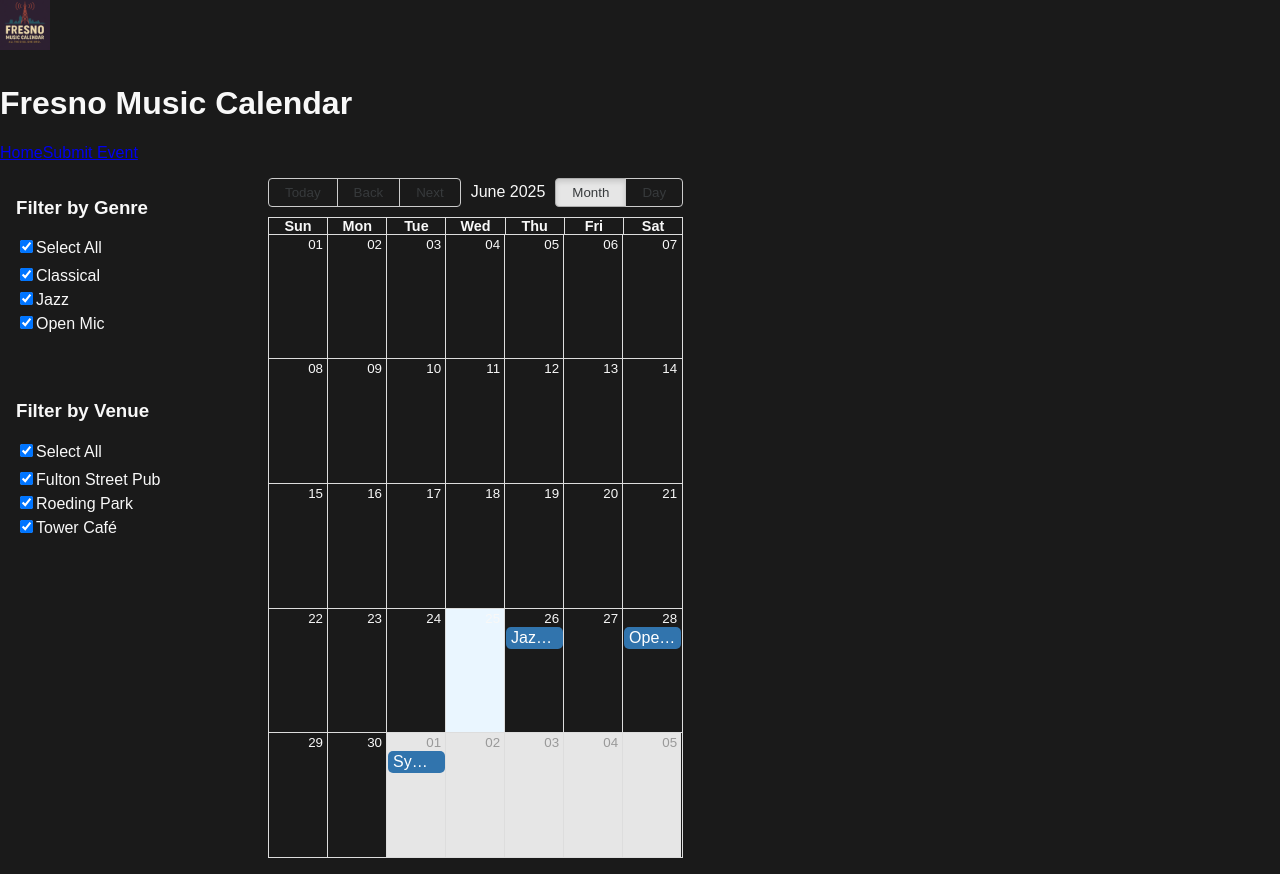
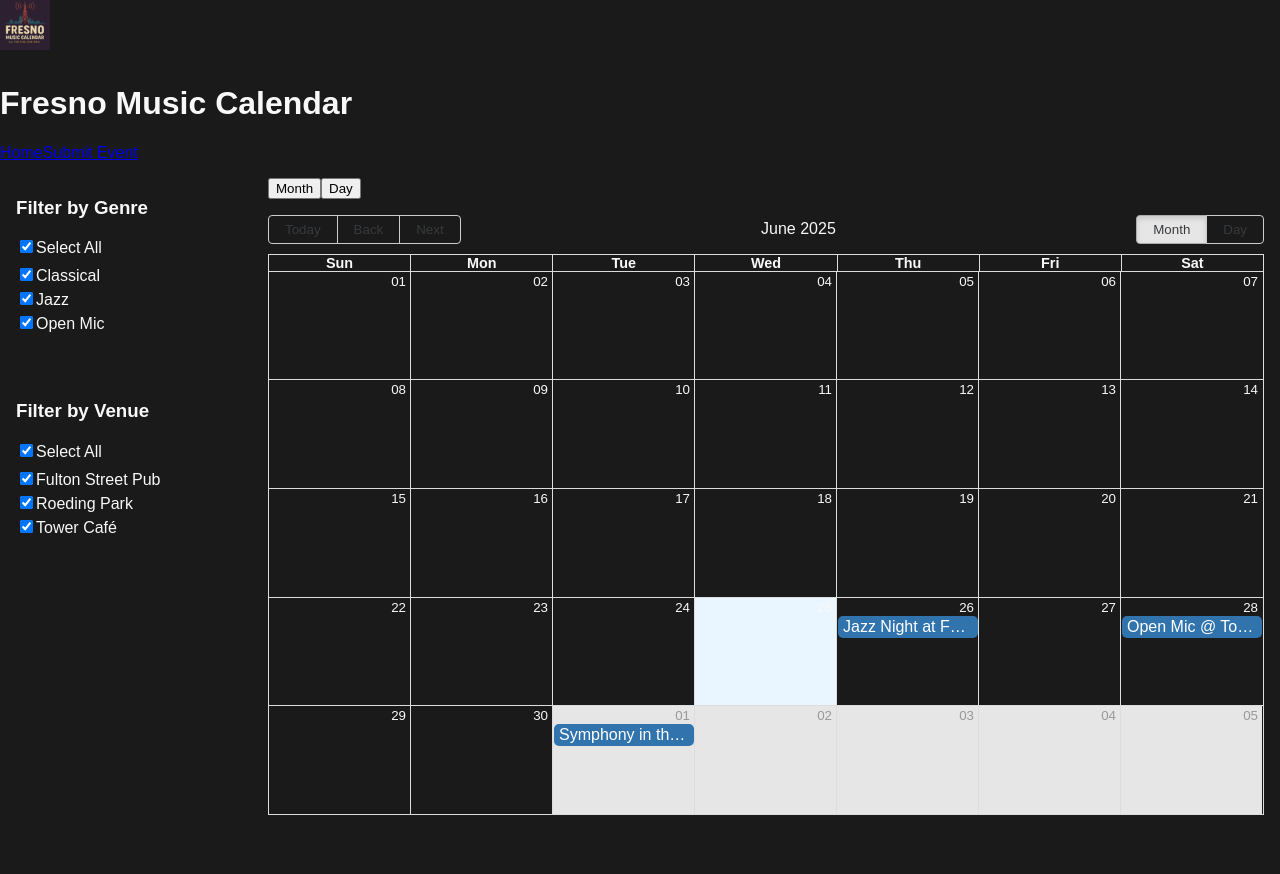
Before and after one commit to mrayover/Fresno-music-calendar1, a React (Vite) app: page / in a window 1280 px wide. Built offline with nearby package versions, Linux system fonts and the light colour scheme.

Commit message:
Calendar fix

```diff
--- a/src/CalendarView.jsx
+++ b/src/CalendarView.jsx
@@ -41,6 +41,7 @@ const handleVenueChange = (venue) => {
 
   return (
   <div style={{ display: "flex", height: "calc(100vh - 120px)", padding: "1rem" }}>
+    {/* Left column: Filters */}
     <div style={{ minWidth: "220px", marginRight: "2rem", display: "flex", flexDirection: "column" }}>
       <FilterPanel
         genres={Array.from(new Set(events.map(event => event.genre))).sort()}
@@ -80,19 +81,29 @@ const handleVenueChange = (venue) => {
       </div>
     </div>
 
-
+    {/* Right column: Calendar */}
+    <div style={{ flex: 1, minWidth: 0 }}>
+      <div style={{ marginBottom: "1rem" }}>
+        <button onClick={() => setView(Views.MONTH)}>Month</button>
+        <button onClick={() => setView(Views.DAY)}>Day</button>
+      </div>
       <Calendar
         views={["month", "day"]}
         localizer={localizer}
-        events={events.filter(event => selectedGenres.includes(event.genre))}
+        events={events.filter(
+          event =>
+            selectedGenres.includes(event.genre) &&
+            selectedVenues.includes(event.venue)
+        )}
         startAccessor="start"
         endAccessor="end"
         titleAccessor="title"
         view={view}
         onView={setView}
         onSelectEvent={handleSelectEvent}
-        style={{ height: "100%" }}
+        style={{ height: "calc(100vh - 200px)", width: "100%" }}
       />
+    </div>
   </div>
 );
 
```
Lines whose indentation alone changed are shown as unchanged.
